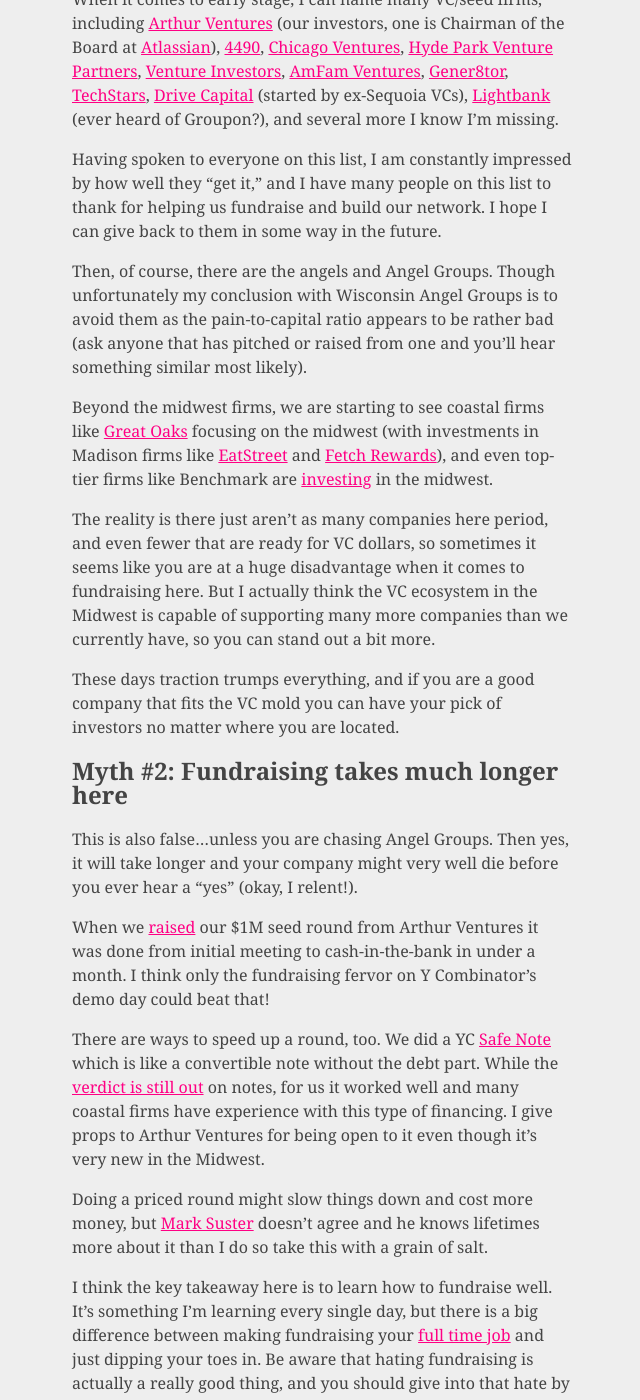
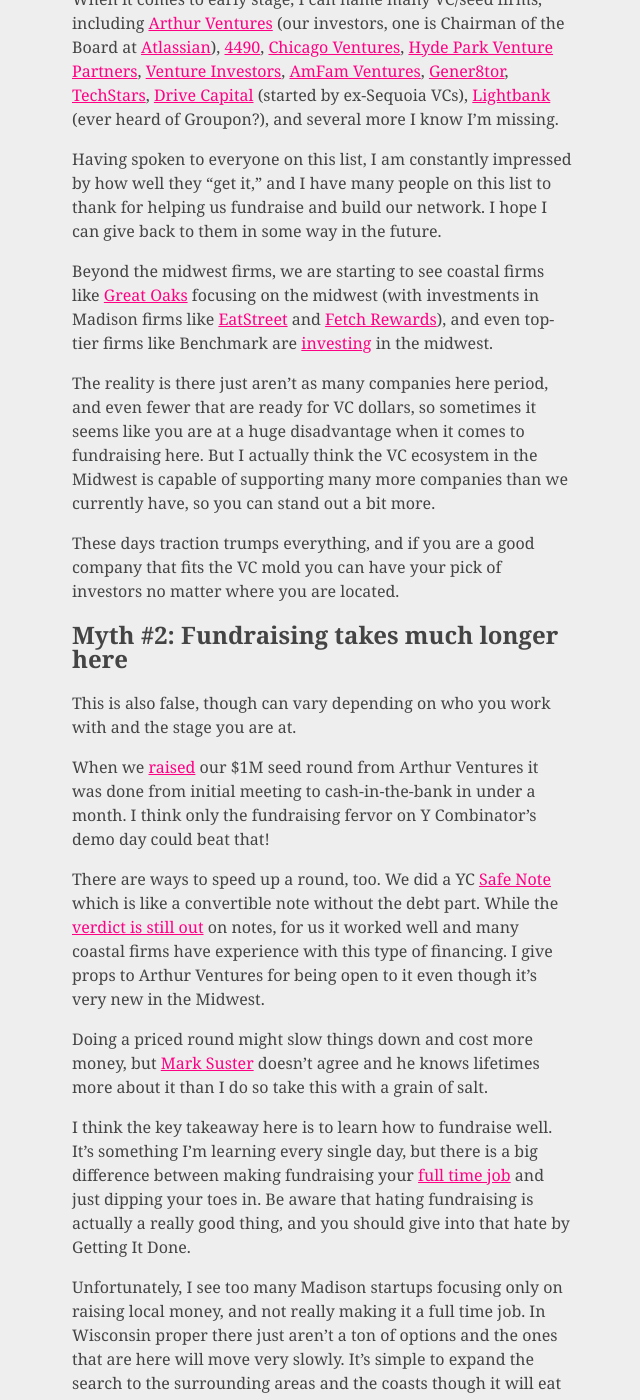
Before and after one commit to mlynch/mlynch.github.com, a Jekyll site: the page built from _posts/2014-09-24-building-startup-midwest-madison.markdown, in a window 1280 px wide and 1400 px high, scrolled down 1071 px. Shown: the whole window, without its empty margins (318-958 px from the left). Built offline with Jekyll 4.4.1, drawn with Linux system fonts in a browser that asks for light colours; Markdown is read by kramdown in place of the engine named in the settings; comment, search, counter and statistics services are not loaded.

Commit message:
Update 2014-09-24-building-startup-midwest-madison.markdown

```diff
--- a/_posts/2014-09-24-building-startup-midwest-madison.markdown
+++ b/_posts/2014-09-24-building-startup-midwest-madison.markdown
@@ -27,8 +27,6 @@ When it comes to early stage, I can name many VC/seed firms, including [Arthur V
 
 Having spoken to everyone on this list, I am constantly impressed by how well they "get it," and I have many people on this list to thank for helping us fundraise and build our network. I hope I can give back to them in some way in the future.
 
-Then, of course, there are the angels and Angel Groups. Though unfortunately my conclusion with Wisconsin Angel Groups is to avoid them as the pain-to-capital ratio appears to be rather bad (ask anyone that has pitched or raised from one and you'll hear something similar most likely).
-
 Beyond the midwest firms, we are starting to see coastal firms like [Great Oaks](http://www.greatoaksvc.com/) focusing on the midwest (with investments in Madison firms like [EatStreet](http://eatstreet.com/) and [Fetch Rewards](http://www.fetchrewards.com/)), and even top-tier firms like Benchmark are [investing](http://techcrunch.com/2014/09/22/duo-security-12m-benchmark/?ncid=rss&utm_content=buffer3fa51&utm_medium=social&utm_source=twitter.com&utm_campaign=buffer) in the midwest.
 
 The reality is there just aren't as many companies here period, and even fewer that are ready for VC dollars, so sometimes it seems like you are at a huge disadvantage when it comes to fundraising here. But I actually think the VC ecosystem in the Midwest is capable of supporting many more companies than we currently have, so you can stand out a bit more.
@@ -37,7 +35,7 @@ These days traction trumps everything, and if you are a good company that fits t
 
 ## Myth #2: Fundraising takes much longer here
 
-This is also false...unless you are chasing Angel Groups. Then yes, it will take longer and your company might very well die before you ever hear a "yes" (okay, I relent!).
+This is also false, though can vary depending on who you work with and the stage you are at.
 
 When we [raised](http://techcrunch.com/2014/03/10/drifty-makers-of-the-ionic-mobile-framework-raise-1-million/) our $1M seed round from Arthur Ventures it was done from initial meeting to cash-in-the-bank in under a month. I think only the fundraising fervor on Y Combinator's demo day could beat that!
 
```
